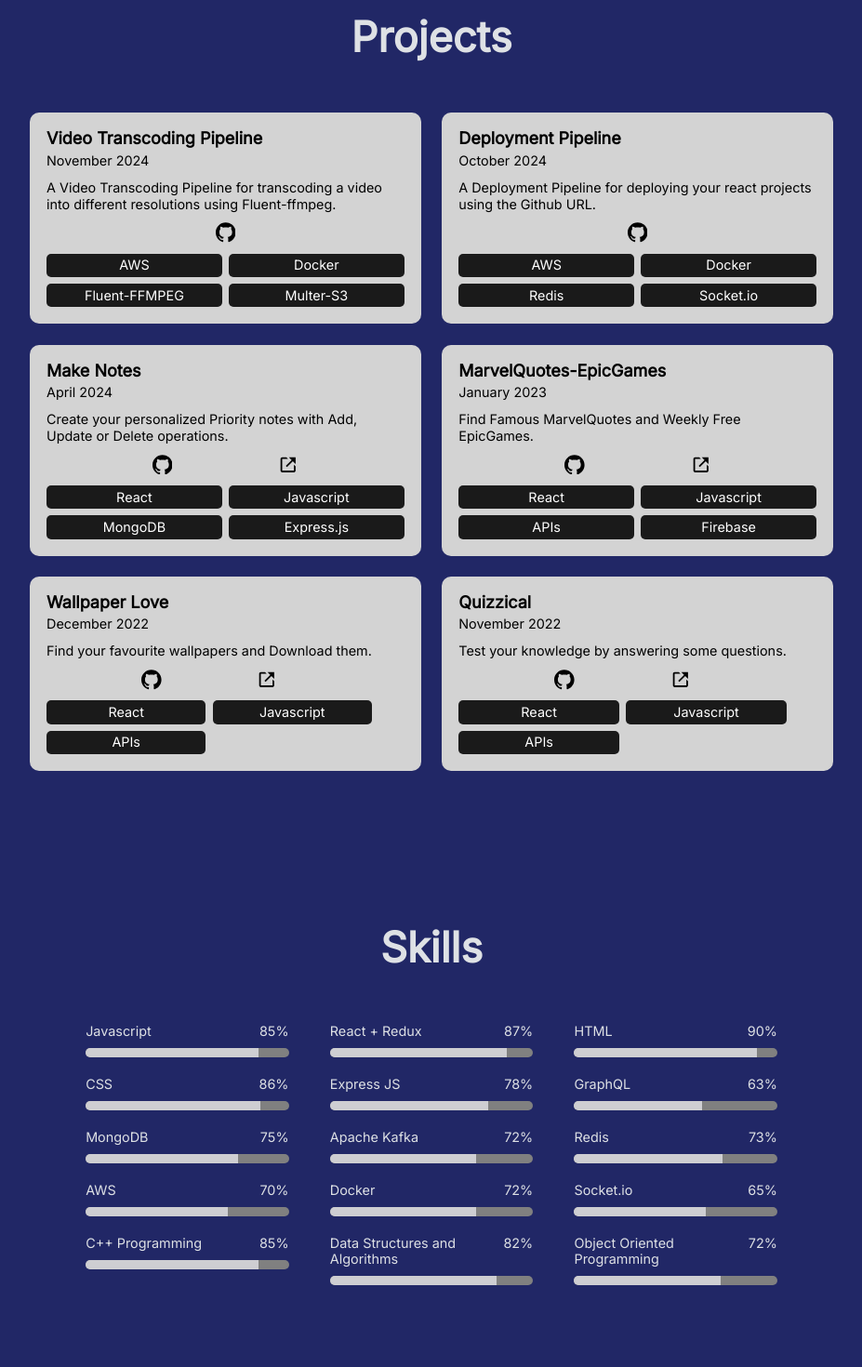
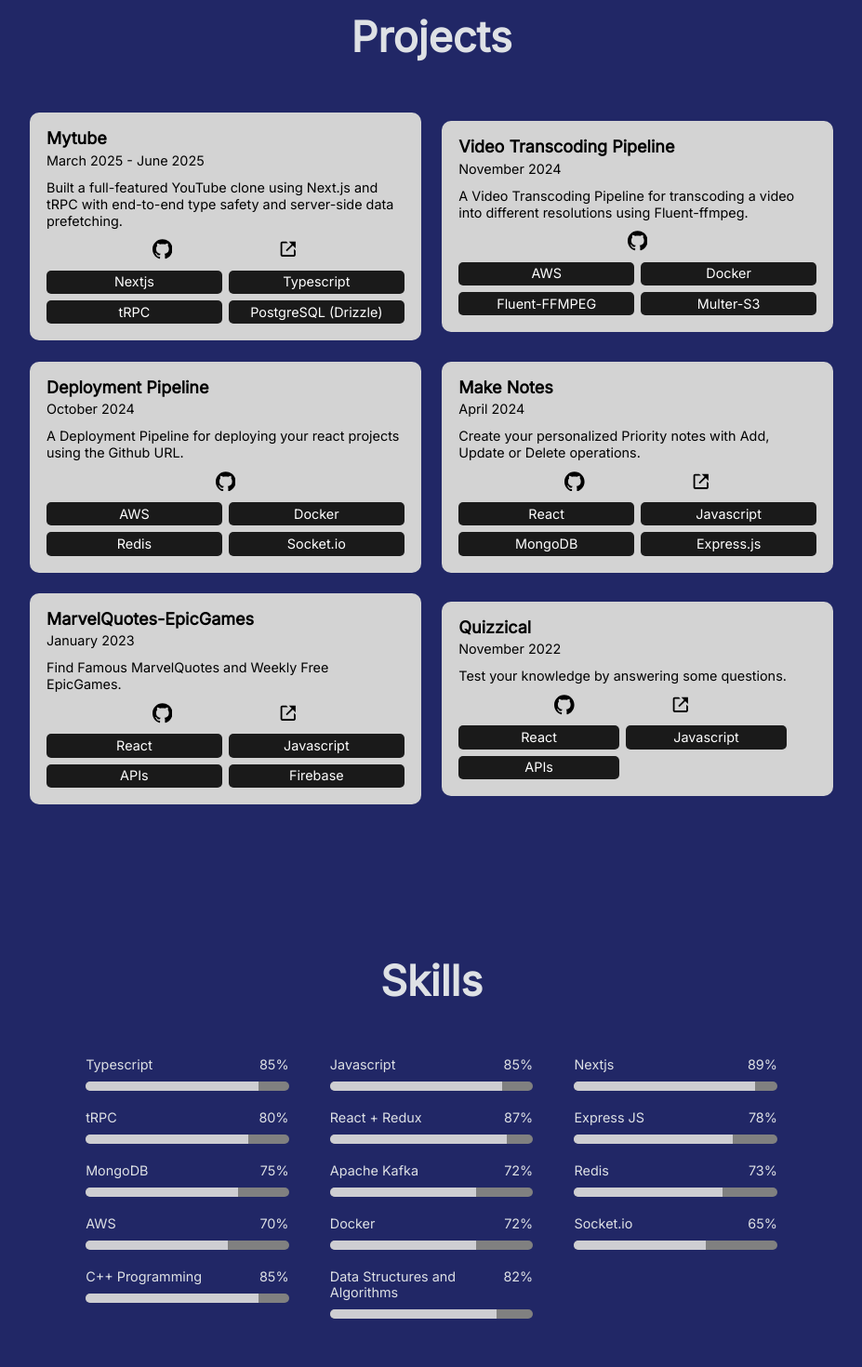
Before and after one commit to Naman200111/Portfolio-React, a React (Create React App) app: page / in a window 1280 px wide. Shown: the part 2520-3990 px from the top of the page at 93% size, without its empty margins (176-1103 px from the left). Built offline with nearby package versions, Linux system fonts and the light colour scheme; a web font is replaced by a local one.

Commit message:
added mytube project and skills added

```diff
--- a/src/components/sections/projects/projects.js
+++ b/src/components/sections/projects/projects.js
@@ -31,6 +31,19 @@ export default function Projects() {
       </div>
       <div className="projects--div" ref={myRef}>
         <ProjectComponent
+          projectName="Mytube"
+          projectDuration="March 2025 - June 2025"
+          projectDescription=" Built a full-featured YouTube clone using Next.js and tRPC with end-to-end type safety and server-side data prefetching."
+          projectGithubLink="https://github.com/Naman200111/MyTube"
+          projectLiveLink="https://my-tube-two-lac.vercel.app/"
+          projectTechs={[
+            "Nextjs",
+            "Typescript",
+            "tRPC",
+            "PostgreSQL (Drizzle)",
+          ]}
+        />
+        <ProjectComponent
           projectName="Video Transcoding Pipeline"
           projectDuration="November 2024"
           projectDescription="A Video Transcoding Pipeline for transcoding a video into different resolutions using Fluent-ffmpeg."
@@ -60,14 +73,14 @@ export default function Projects() {
           projectLiveLink="https://epicgames-marvelquotes.netlify.app/"
           projectTechs={["React", "Javascript", "APIs", "Firebase"]}
         />
-        <ProjectComponent
+        {/* <ProjectComponent
           projectName="Wallpaper Love"
           projectDuration="December 2022"
           projectDescription="Find your favourite wallpapers and Download them."
           projectGithubLink="https://github.com/Naman200111/Wallpaper-Love-React"
           projectLiveLink="https://wallpaper-love.netlify.app/"
           projectTechs={["React", "Javascript", "APIs"]}
-        />
+        /> */}
         <ProjectComponent
           projectName="Quizzical"
           projectDuration="November 2022"
--- a/src/components/sections/skills/skills.js
+++ b/src/components/sections/skills/skills.js
@@ -30,12 +30,12 @@ export default function Skills() {
       </div>
 
       <div className="skills-div" ref={myRef}>
+        <SkillComponent skill="Typescript" percentage="85%" />
         <SkillComponent skill="Javascript" percentage="85%" />
+        <SkillComponent skill="Nextjs" percentage="89%" />
+        <SkillComponent skill="tRPC" percentage="80%" />
         <SkillComponent skill="React + Redux" percentage="87%" />
-        <SkillComponent skill="HTML" percentage="90%" />
-        <SkillComponent skill="CSS" percentage="86%" />
         <SkillComponent skill="Express JS" percentage="78%" />
-        <SkillComponent skill="GraphQL" percentage="63%" />
         <SkillComponent skill="MongoDB" percentage="75%" />
         <SkillComponent skill="Apache Kafka" percentage="72%" />
         <SkillComponent skill="Redis" percentage="73%" />
@@ -47,7 +47,6 @@ export default function Skills() {
           skill="Data Structures and Algorithms"
           percentage="82%"
         />
-        <SkillComponent skill="Object Oriented Programming" percentage="72%" />
       </div>
     </section>
   );
```
